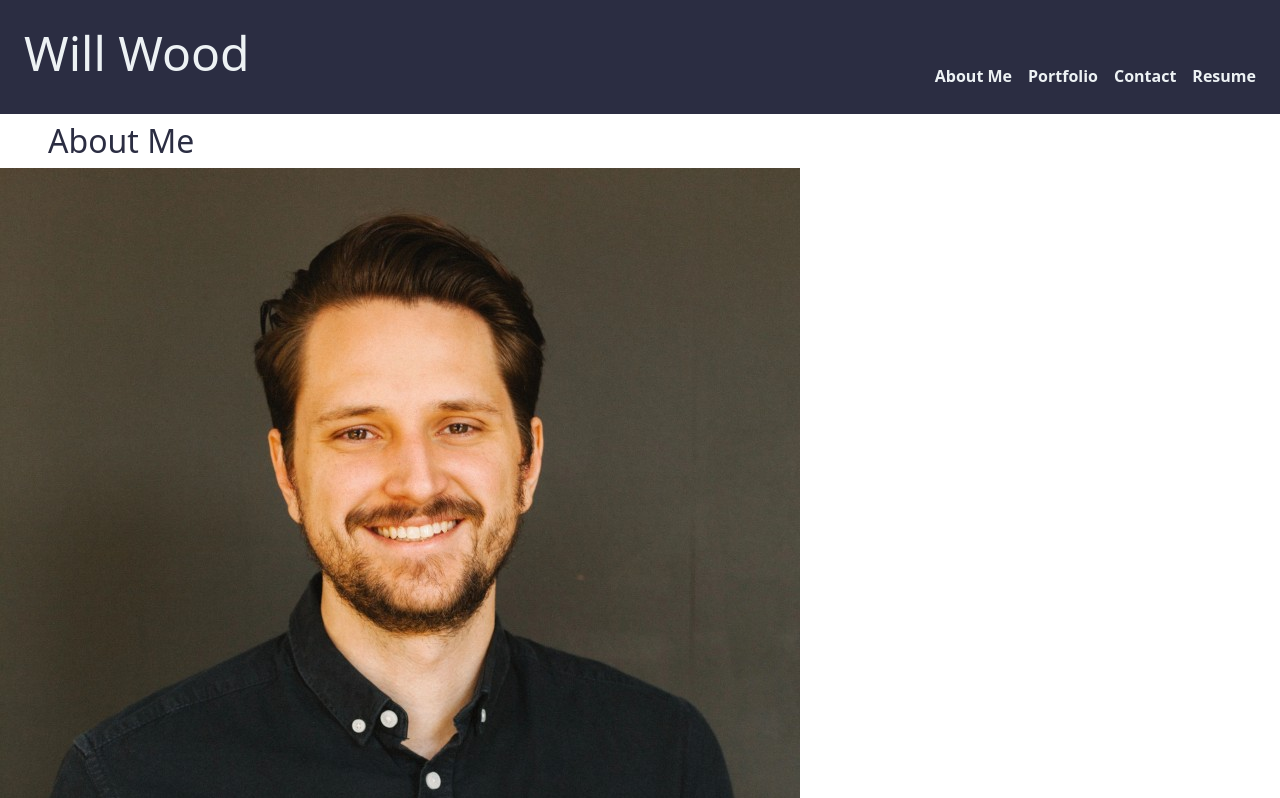
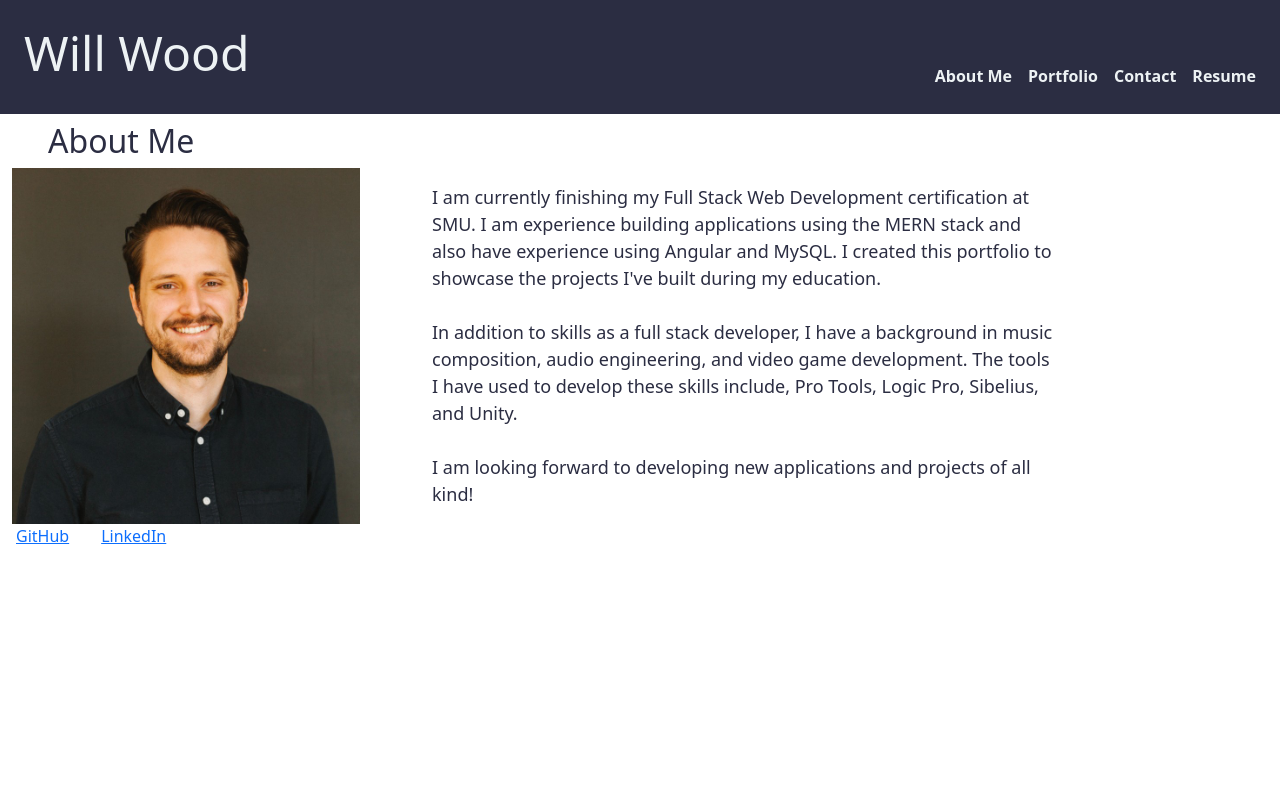
Before and after one commit to Williamatthewood/React-Portfolio, a React (Create React App) app: page / in a window 1280 px wide. Shown: the top 798 px of the page. Built offline with nearby package versions, Linux system fonts and the light colour scheme.

Commit message:
started trying structure of About Me page, but still need to adjust

```diff
--- a/src/components/pages/About.js
+++ b/src/components/pages/About.js
@@ -5,7 +5,9 @@ export default function About() {
   return (
     <div>
       <h2 className="d-flex flex-start mx-5 my-2 section-title">About Me</h2>
-      <img src='./images/avatar.jpeg'/>
+      <div className="container row">
+        <img className="col-4" src='./images/avatar.jpeg'/>
+        <div className="col-8">
           <p className="paragraph my-3 mx-5">
             I am currently finishing my Full Stack Web Development certification at SMU. I am experience building applications using the MERN stack and also have experience using Angular and MySQL.
             I created this portfolio to showcase the projects I've built during my education.
@@ -18,5 +20,9 @@ export default function About() {
             <br/>
           </p>
         </div>
+
+      </div>
+
+    </div>
   );
 }
```
Lines whose indentation alone changed are shown as unchanged.
